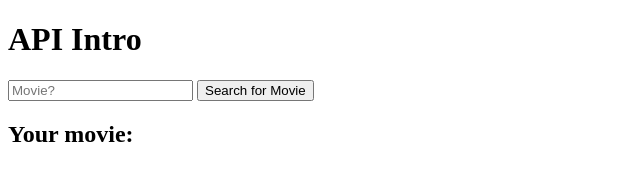
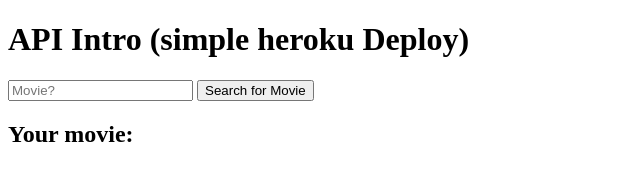
Before and after one commit to bljohnson/api_intro, a website: page views/index.html in a window 1280 px wide. Shown: the whole page, without its empty margins (0-640 px from the left). Drawn offline with Linux system fonts and the light colour scheme; files whose address does not match are found by name.

Commit message:
simple text update

```diff
--- a/package.json
+++ b/package.json
@@ -12,7 +12,5 @@
   "dependencies": {
     "body-parser": "^1.15.2",
     "express": "^4.14.0",
-    "mongoose": "^4.5.2",
-    "og": "0.0.2"
   }
 }
--- a/views/index.html
+++ b/views/index.html
@@ -2,12 +2,12 @@
 <html ng-app='myApp'>
   <head>
     <meta charset="utf-8">
-    <title>API Intro</title>
+    <title>API Intro (simple heroku Deploy)</title>
     <script src="vendors/angular.min.js" charset="utf-8"></script>
     <script src="scripts/script.js" charset="utf-8"></script>
   </head>
   <body>
-    <h1>API Intro</h1>
+    <h1>API Intro (simple heroku Deploy)</h1>
     <div ng-controller='tuesdayController'>
       <input type="text" ng-model='movieIn' value="" placeholder="Movie?">
       <button ng-click='movieSearch()'>Search for Movie</button>
```
